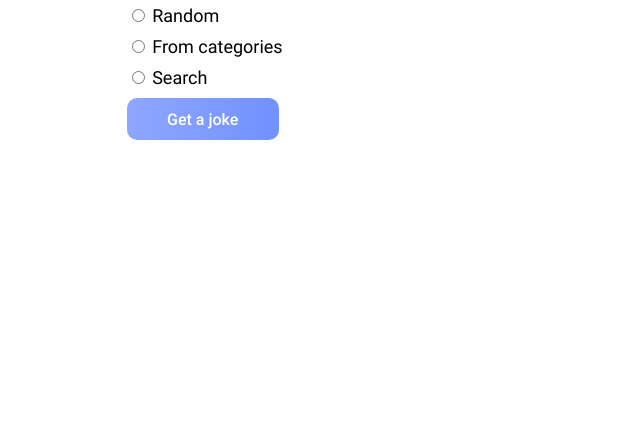
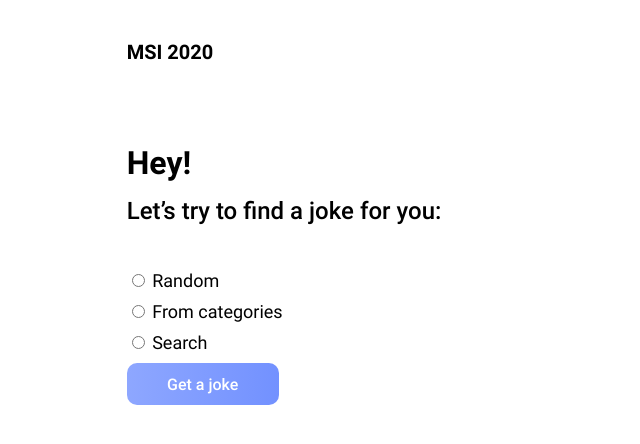
Before and after one commit to kosssm155/chucknorris-app, a website built with webpack: page src/main.html in a window 1280 px wide. Shown: the whole page, without its empty margins (0-640 px from the left). Built offline with nearby package versions, Linux system fonts and the light colour scheme.

Commit message:
header left styles

```diff
--- a/src/main.css
+++ b/src/main.css
@@ -69,3 +69,28 @@ body {
   width: 70%;
   margin: 30px auto 0 auto;
 }
+
+.header {
+  margin: 40px auto;
+  width: 70%;
+  font-family: Roboto;
+}
+
+.header span {
+  font-weight: bold;
+  font-size: 500;
+  font-size: 20px;
+}
+
+.header h2 {
+  font-weight: 700;
+  font-size: 32px;
+  margin-top: 80px;
+  margin-bottom: 10px;
+}
+
+.header h3 {
+  font-weight: 500;
+  font-size: 24px;
+  margin: 15px 0;
+}
--- a/src/main.html
+++ b/src/main.html
@@ -8,6 +8,11 @@
   <body>
     <div id="layout">
       <div class="layout__left">
+        <div class="header">
+          <span>MSI 2020</span>
+          <h2>Hey!</h2>
+          <h3>Let’s try to find a joke for you:</h3>
+        </div>
         <div id="layout__filter"></div>
         <div id="layout__jokes"></div>
       </div>
```
